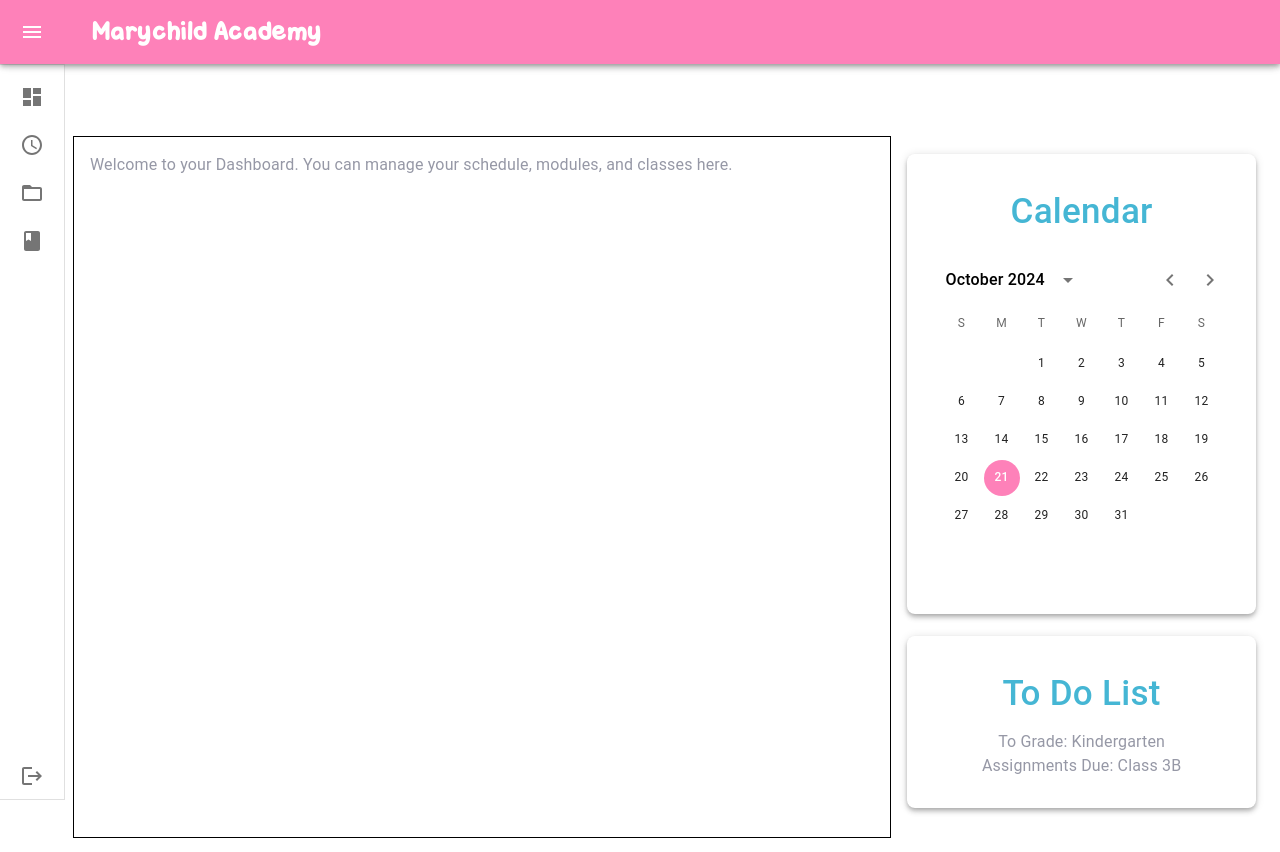
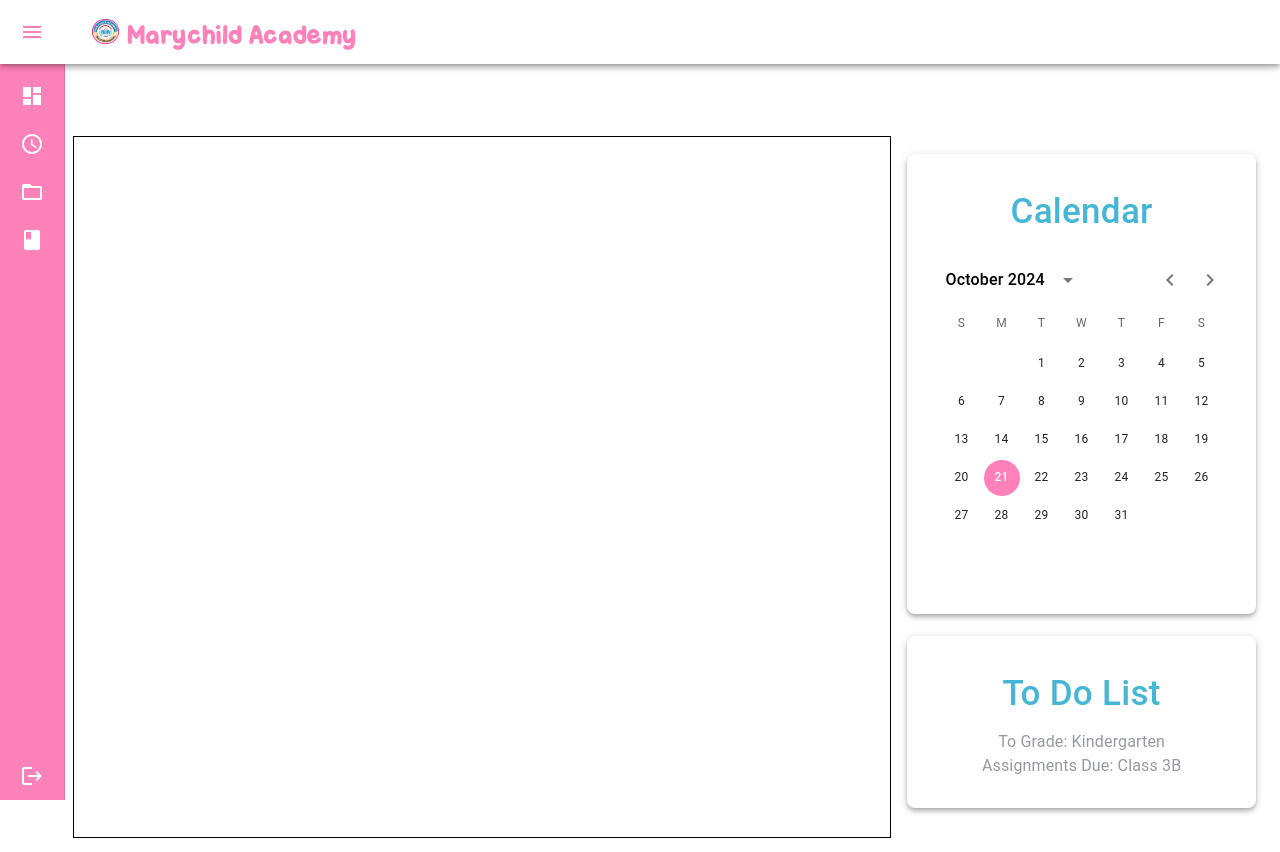
Before and after one commit to JeonDrewJaime/Reacher_Website, a React (Vite) app in the folder frontEnd/: page /dashboard in a window 1280 px wide. Shown: the top 852 px of the page. Built offline with nearby package versions, Linux system fonts and the light colour scheme.

Commit message:
empty box daw

```diff
--- a/frontEnd/src/pages/Teacher/Dashboard.jsx
+++ b/frontEnd/src/pages/Teacher/Dashboard.jsx
@@ -7,7 +7,6 @@ import Toolbar from '@mui/material/Toolbar';
 import List from '@mui/material/List';
 import CssBaseline from '@mui/material/CssBaseline';
 import Typography from '@mui/material/Typography';
-import Divider from '@mui/material/Divider';
 import IconButton from '@mui/material/IconButton';
 import MenuIcon from '@mui/icons-material/Menu';
 import ChevronLeftIcon from '@mui/icons-material/ChevronLeft';
@@ -30,6 +29,7 @@ import { LocalizationProvider } from '@mui/x-date-pickers/LocalizationProvider';
 import { DateCalendar } from '@mui/x-date-pickers/DateCalendar';
 import dayjs from 'dayjs';
 import Grid from '@mui/material/Grid';
+import logo from '/src/assets/mcalogo.png';
 
 // Styled components
 const CalendarContainer = styled(Box)(({ theme }) => ({
@@ -176,9 +176,30 @@ function Dashboard() {
         return <Classes />;
       default:
         return (
-          <Typography>
-            Welcome to your Dashboard. You can manage your schedule, modules, and classes here.
+
+<Typography
+variant="h2"
+align="center"
+sx={{
+  marginBottom: '20px',
+  fontFamily: 'OneTrickPony',
+  fontWeight: 'normal',
+  color: 'var(--sec)',
+  marginTop: '2%',
+  fontSize: {
+    xs: '60px',
+    sm: '60px',
+    md: '60px'
+  }
+}}
+data-aos="fade-up"
+>
+Welcome
 </Typography>
+
+
+
+
         );
     }
   };
@@ -186,14 +207,14 @@ function Dashboard() {
   return (
     <Box sx={{ display: 'flex' }}>
       <CssBaseline />
-      <AppBar position="fixed" open={open} sx={{ backgroundColor: 'var(--pri)' }}>
-        <Toolbar>
+      <AppBar position="fixed" open={open} sx={{ backgroundColor: 'var(--wht)' }}>
+        <Toolbar >
           <IconButton
             color="inherit"
             aria-label="open drawer"
             onClick={handleDrawerOpen}
             edge="start"
-            sx={{ marginRight: 5, ...(open && { display: 'none' }) }}
+            sx={{ color:'var(--pri)', marginRight: 5, ...(open && { display: 'none' }) }}
           >
             <MenuIcon />
           </IconButton>
@@ -206,19 +227,32 @@ function Dashboard() {
               flexGrow: 1,
               fontFamily: 'OneTrickPony, sans-serif',
               fontSize: '2rem',
+              color:'var(--pri)'
             }}
           >
+            <img src={logo} alt="Logo" style={{ width: '27px', height: '25px', marginRight: '8px', marginTop: '10px' }} />
             Marychild Academy
           </Typography>
         </Toolbar>
       </AppBar>
-      <Drawer variant="permanent" open={open}>
+
+      <Drawer
+  variant="permanent"
+  open={open}
+  PaperProps={{
+    sx: {
+      backgroundColor: 'var(--pri)', // Drawer background color
+      color: 'var(--wht)', // Default text color for Drawer content
+    },
+  }}
+>
   <DrawerHeader>
-          <IconButton onClick={handleDrawerClose}>
+    <IconButton onClick={handleDrawerClose} sx={{ color: 'var(--wht)' }}>
       {theme.direction === 'rtl' ? <ChevronRightIcon /> : <ChevronLeftIcon />}
     </IconButton>
   </DrawerHeader>
-        <Divider />
+
+
   <List>
     {['Dashboard', 'Schedule', 'Modules', 'Classes'].map((text, index) => (
       <ListItem key={text} disablePadding sx={{ display: 'block' }}>
@@ -232,10 +266,19 @@ function Dashboard() {
             minHeight: 48,
             justifyContent: open ? 'initial' : 'center',
             px: 2.5,
+            color: 'var(--wht)', // Button text color
+            '&:hover': {
+              backgroundColor: 'rgba(255, 255, 255, 0.1)', // Hover effect
+            },
           }}
         >
           <ListItemIcon
-                  sx={{ minWidth: 0, mr: open ? 3 : 'auto', justifyContent: 'center' }}
+            sx={{
+              minWidth: 0,
+              mr: open ? 3 : 'auto',
+              justifyContent: 'center',
+              color: 'var(--wht)', // Icon color
+            }}
           >
             {index === 0 && <DashboardIcon />}
             {index === 1 && <ScheduleIcon />}
@@ -247,7 +290,8 @@ function Dashboard() {
       </ListItem>
     ))}
   </List>
-        <Divider sx={{ marginTop: 'auto' }} />
+
+
   <ListItem
     disablePadding
     sx={{
@@ -263,10 +307,19 @@ function Dashboard() {
         minHeight: 48,
         justifyContent: open ? 'initial' : 'center',
         px: 2.5,
+        color: 'var(--wht)', // Logout button text color
+        '&:hover': {
+          backgroundColor: 'rgba(255, 255, 255, 0.1)', // Hover effect for logout button
+        },
       }}
     >
       <ListItemIcon
-              sx={{ minWidth: 0, mr: open ? 3 : 'auto', justifyContent: 'center' }}
+        sx={{
+          minWidth: 0,
+          mr: open ? 3 : 'auto',
+          justifyContent: 'center',
+          color: 'var(--wht)', // Logout icon color
+        }}
       >
         <LogoutIcon />
       </ListItemIcon>
```
Lines whose indentation alone changed are shown as unchanged.
